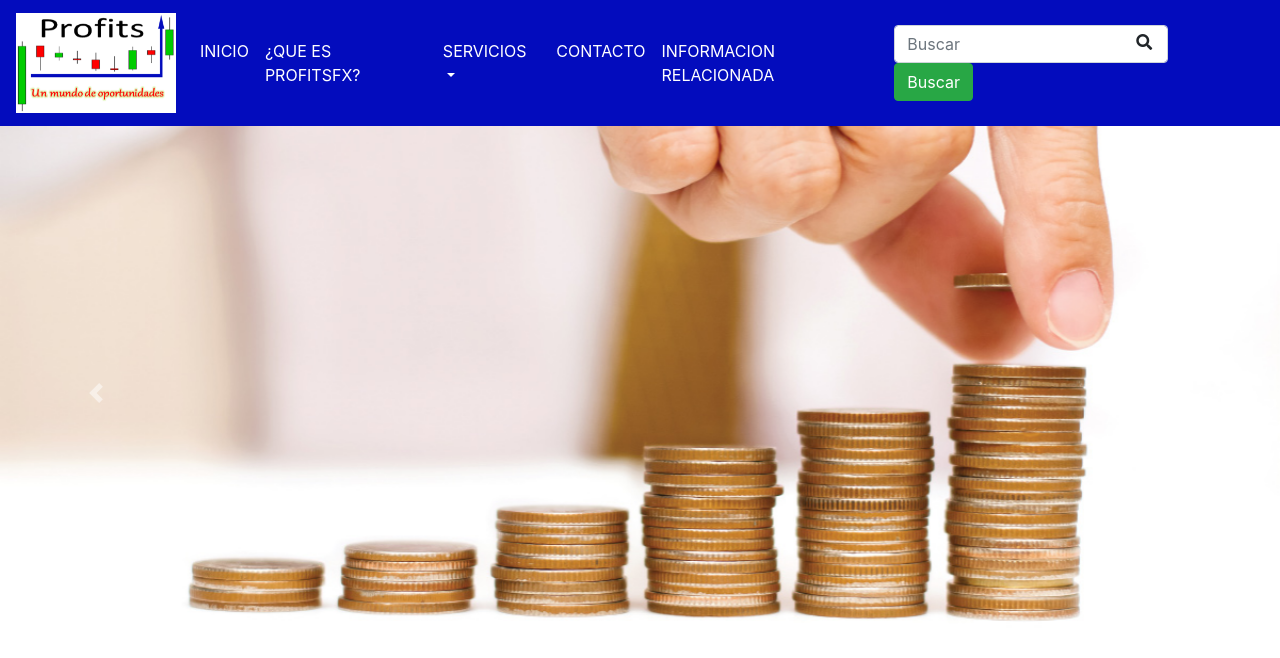
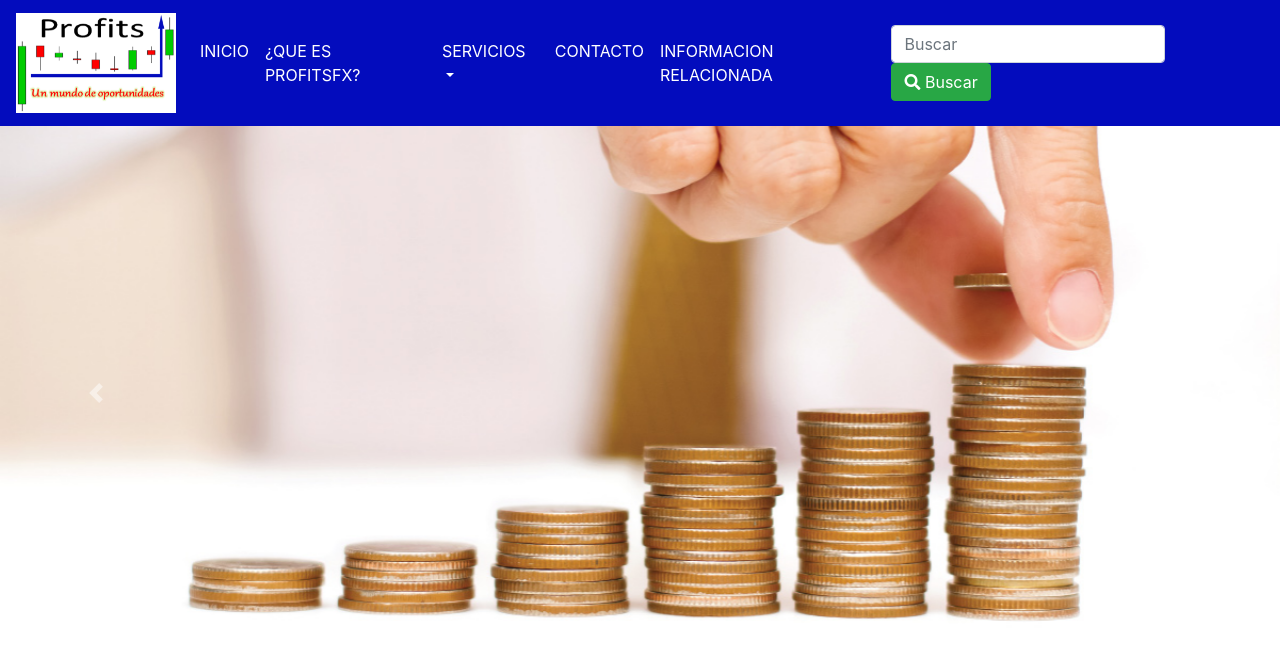
Before and after one commit to Ramiro92/Profits, a PHP site: page /index.php in a window 1280 px wide. Shown: the top 658 px of the page. Run offline with PHP 8.4, Linux system fonts and the light colour scheme.

Commit message:
iconos a botones

```diff
--- a/CSS/miestilo.css
+++ b/CSS/miestilo.css
@@ -15,11 +15,6 @@ background-color:#fff ;
 	background-color: rgb(3,12,189);
 }
 
-.fas{
-	position: relative;
-	left: -40px;
-}
-
 #titulo{
 	font-size: 3em;
 	color:white;
--- a/menu.php
+++ b/menu.php
@@ -31,9 +31,9 @@
     </ul>
     <form class="form-inline my-2 my-lg-0">
       <div>
-      <input class="form-control mr-sm-2" type="search" placeholder="Buscar" aria-label="Search"><i class="fas fa-search fas"></i>
+      <input class="form-control mr-sm-2" type="search" placeholder="Buscar" aria-label="Search">
       </div>
-      <button id="menu" class="btn btn-success my-2 my-sm-0" type="submit">Buscar</button>
+      <button id="menu" class="btn btn-success my-2 my-sm-0" type="submit"><i class="fas fa-search fas"></i> Buscar</button>
     </form>
   </div>
 </nav>
```
